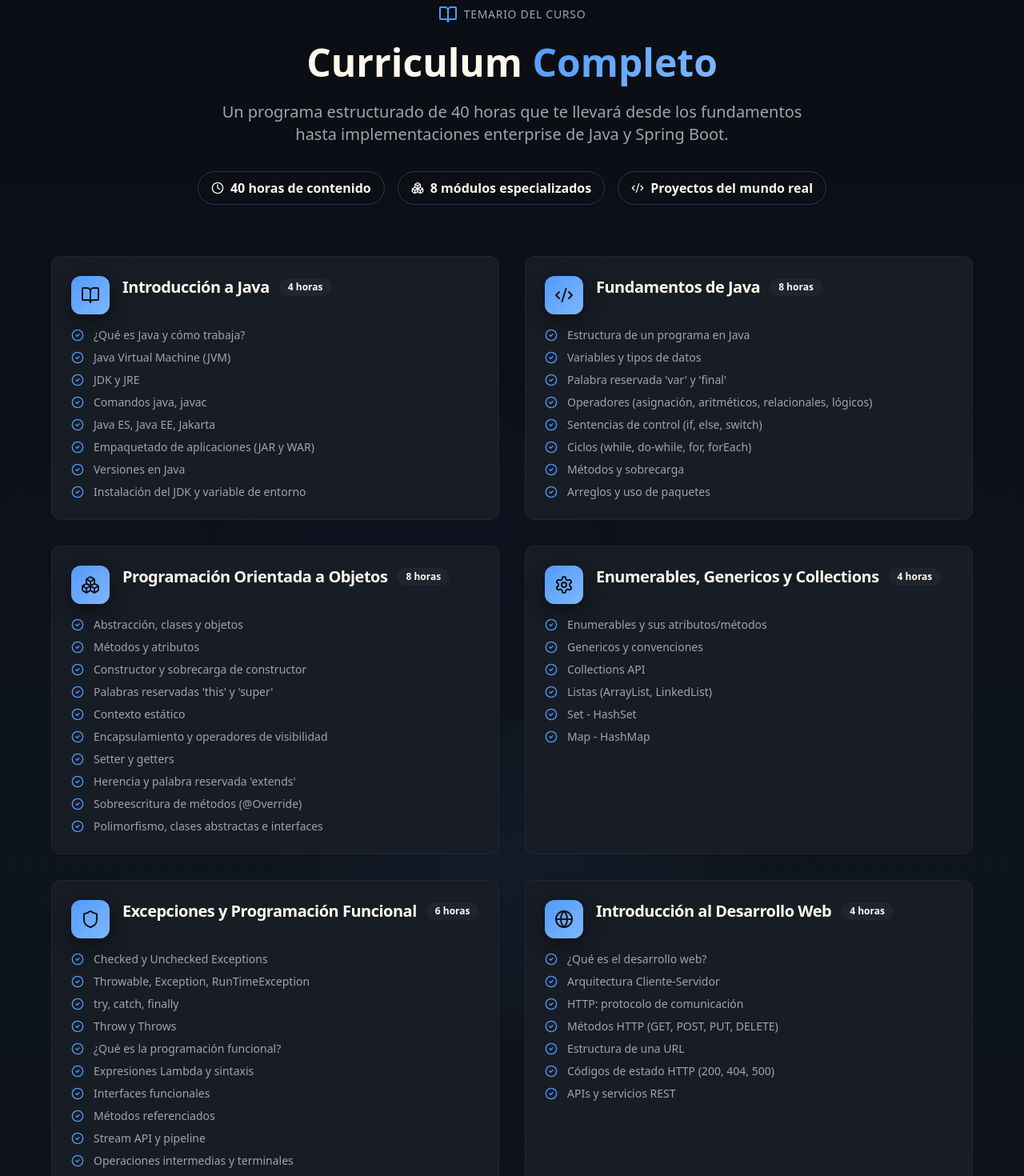
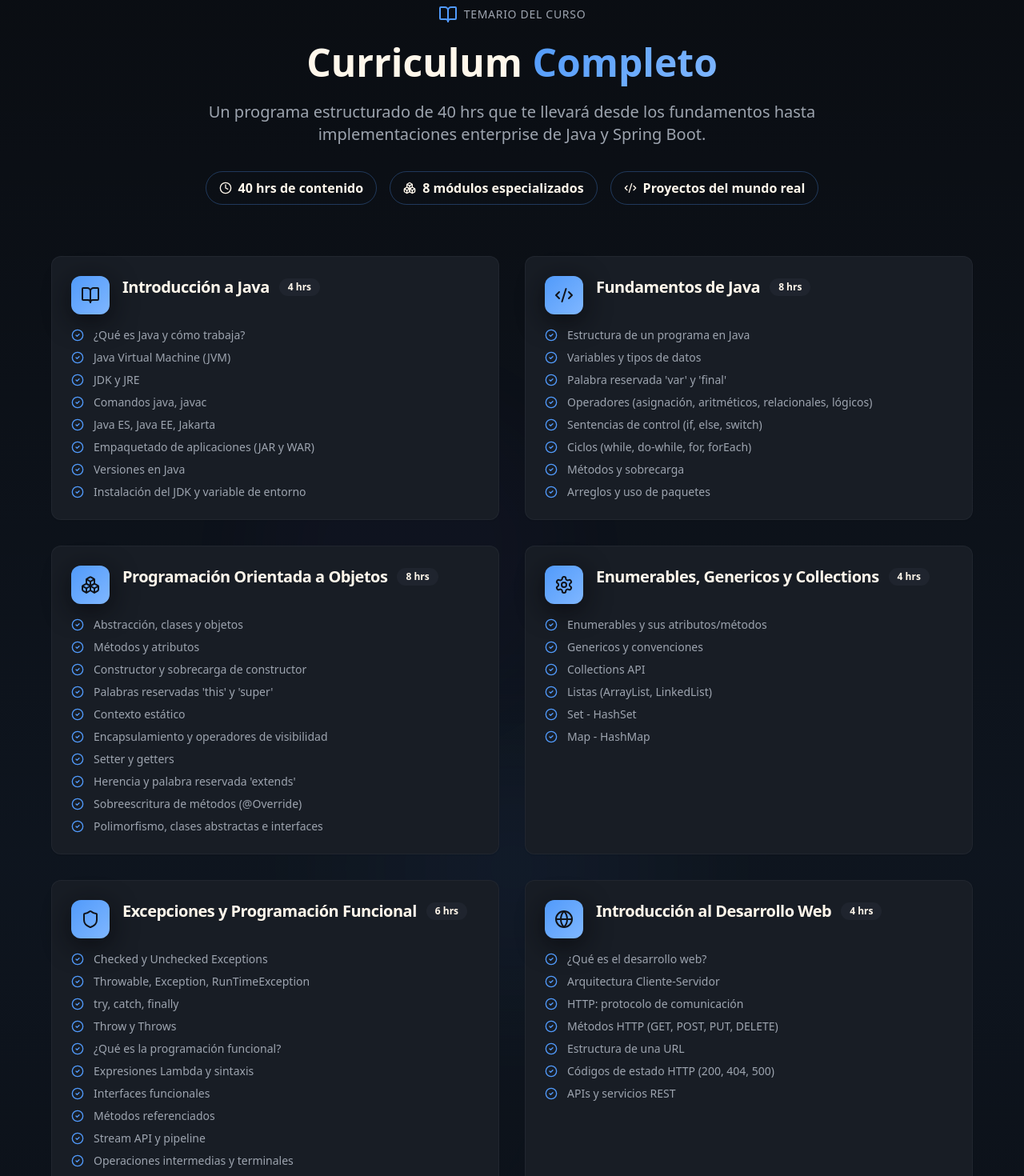
Before and after one commit to joaquin-c-dev/joaquinc-dev-landing, a React (Vite) app: page / in a window 1280 px wide. Shown: the part 1520-2990 px from the top of the page at 80% size. Built offline with nearby package versions, Linux system fonts and the light colour scheme.

Commit message:
Change "horas" to "hrs"

```diff
--- a/src/components/CurriculumSection.tsx
+++ b/src/components/CurriculumSection.tsx
@@ -19,7 +19,7 @@ const curriculumModules = [
   {
     icon: BookOpen,
     title: "Introducción a Java",
-    duration: "4 horas",
+    duration: "4 hrs",
     topics: [
       "¿Qué es Java y cómo trabaja?",
       "Java Virtual Machine (JVM)",
@@ -35,7 +35,7 @@ const curriculumModules = [
   {
     icon: Code2,
     title: "Fundamentos de Java",
-    duration: "8 horas",
+    duration: "8 hrs",
     topics: [
       "Estructura de un programa en Java",
       "Variables y tipos de datos",
@@ -51,7 +51,7 @@ const curriculumModules = [
   {
     icon: Boxes,
     title: "Programación Orientada a Objetos",
-    duration: "8 horas",
+    duration: "8 hrs",
     topics: [
       "Abstracción, clases y objetos",
       "Métodos y atributos",
@@ -69,7 +69,7 @@ const curriculumModules = [
   {
     icon: Settings,
     title: "Enumerables, Genericos y Collections",
-    duration: "4 horas",
+    duration: "4 hrs",
     topics: [
       "Enumerables y sus atributos/métodos",
       "Genericos y convenciones",
@@ -83,7 +83,7 @@ const curriculumModules = [
   {
     icon: Shield,
     title: "Excepciones y Programación Funcional",
-    duration: "6 horas",
+    duration: "6 hrs",
     topics: [
       "Checked y Unchecked Exceptions",
       "Throwable, Exception, RunTimeException",
@@ -101,7 +101,7 @@ const curriculumModules = [
   {
     icon: Globe,
     title: "Introducción al Desarrollo Web",
-    duration: "4 horas",
+    duration: "4 hrs",
     topics: [
       "¿Qué es el desarrollo web?",
       "Arquitectura Cliente-Servidor",
@@ -116,7 +116,7 @@ const curriculumModules = [
   {
     icon: Zap,
     title: "Spring Framework/Spring Boot",
-    duration: "4 horas",
+    duration: "4 hrs",
     topics: [
       "Introducción al ecosistema Spring",
       "¿Qué es Spring Framework y por qué usarlo?",
@@ -131,7 +131,7 @@ const curriculumModules = [
   {
     icon: Database,
     title: "Persistencia de Datos con MongoDB",
-    duration: "2 horas",
+    duration: "2 hrs",
     topics: [
       "Introducción a MongoDB",
       "Creación de documentos con @Document",
@@ -172,7 +172,7 @@ const CurriculumSection = () => {
             </span>
           </h2>
           <p className="text-xl text-muted-foreground max-w-3xl mx-auto mb-8">
-            Un programa estructurado de {totalHours} horas que te llevará desde los fundamentos
+            Un programa estructurado de {totalHours} hrs que te llevará desde los fundamentos
             hasta implementaciones enterprise de Java y Spring Boot.
           </p>
 
@@ -180,7 +180,7 @@ const CurriculumSection = () => {
           <div className="flex flex-wrap gap-4 justify-center">
             <Badge variant="outline" className="px-4 py-2 text-base border-primary/30">
               <Clock className="w-4 h-4 mr-2" />
-              {totalHours} horas de contenido
+              {totalHours} hrs de contenido
             </Badge>
             <Badge variant="outline" className="px-4 py-2 text-base border-primary/30">
               <Boxes className="w-4 h-4 mr-2" />
```
